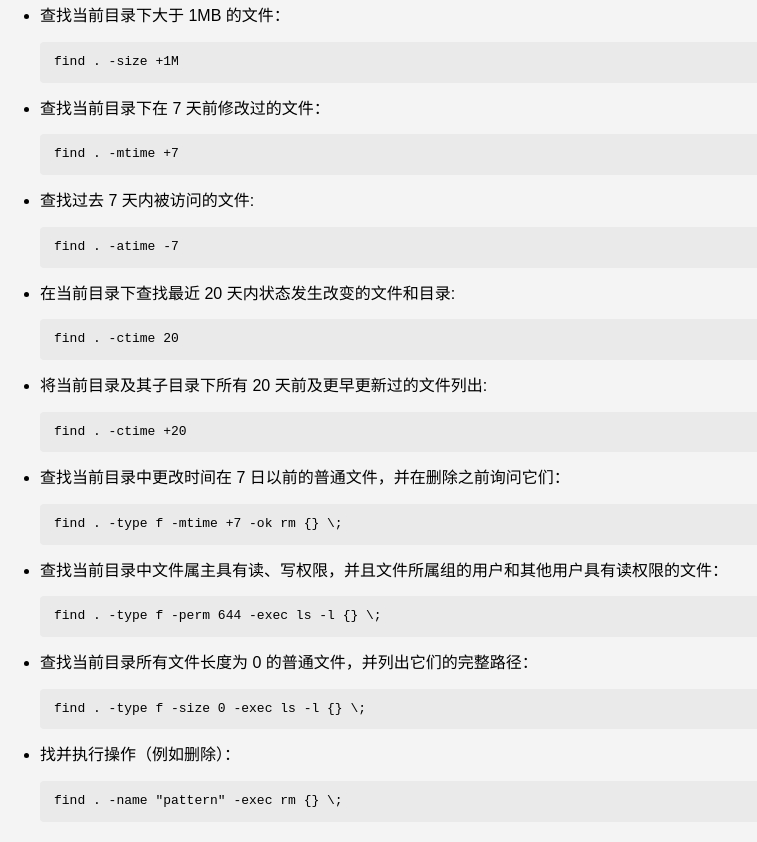
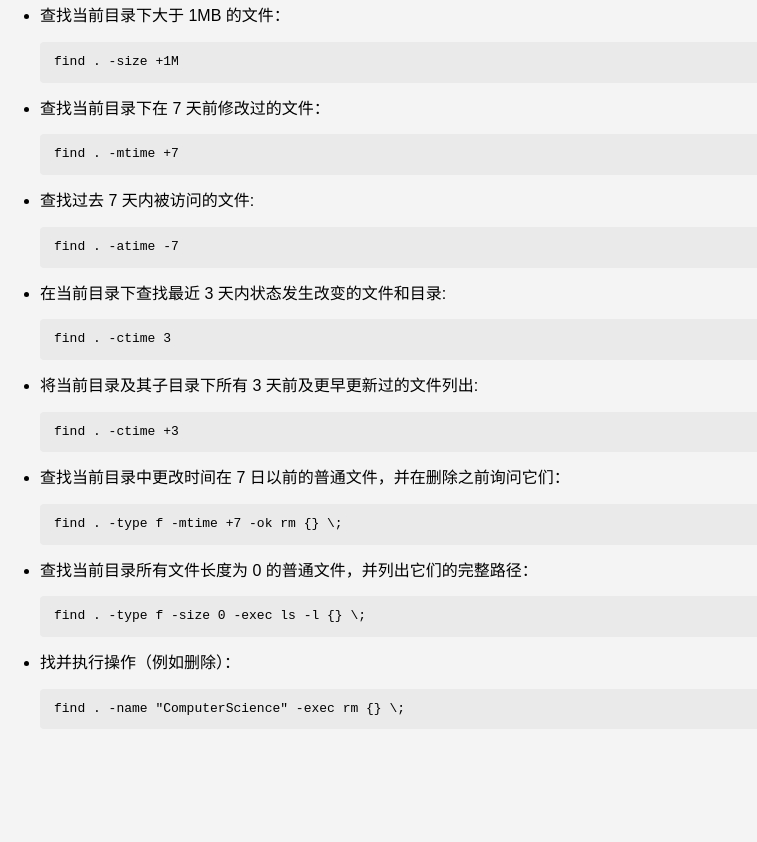
Before and after one commit to shaoxunyuan/Linux, a plain HTML site: page index.html in a window 1280 px wide. Shown: the part 1747-2589 px from the top of the page, without its empty margins (0-757 px from the left). After the commit the page ends 2496 px from the top, so only its background shows below. Drawn offline with Linux system fonts and the light colour scheme.

Commit message:
Update index.html

```diff
--- a/index.html
+++ b/index.html
@@ -100,23 +100,20 @@
         <li>查找过去 7 天内被访问的文件:
             <pre><code>find . -atime -7</code></pre>
         </li>
-        <li>在当前目录下查找最近 20 天内状态发生改变的文件和目录:
-            <pre><code>find . -ctime 20</code></pre>
+        <li>在当前目录下查找最近 3 天内状态发生改变的文件和目录:
+            <pre><code>find . -ctime 3</code></pre>
         </li>
-        <li>将当前目录及其子目录下所有 20 天前及更早更新过的文件列出:
-            <pre><code>find . -ctime +20</code></pre>
+        <li>将当前目录及其子目录下所有 3 天前及更早更新过的文件列出:
+            <pre><code>find . -ctime +3</code></pre>
         </li>
         <li>查找当前目录中更改时间在 7 日以前的普通文件，并在删除之前询问它们：
             <pre><code>find . -type f -mtime +7 -ok rm {} \;</code></pre>
-        </li>
-        <li>查找当前目录中文件属主具有读、写权限，并且文件所属组的用户和其他用户具有读权限的文件：
-            <pre><code>find . -type f -perm 644 -exec ls -l {} \;</code></pre>
         </li>
         <li>查找当前目录所有文件长度为 0 的普通文件，并列出它们的完整路径：
             <pre><code>find . -type f -size 0 -exec ls -l {} \;</code></pre>
         </li>
         <li>找并执行操作（例如删除）：
-            <pre><code>find . -name "pattern" -exec rm {} \;</code></pre>
+            <pre><code>find . -name "ComputerScience" -exec rm {} \;</code></pre>
         </li>
     </ul>
 </body>
```
